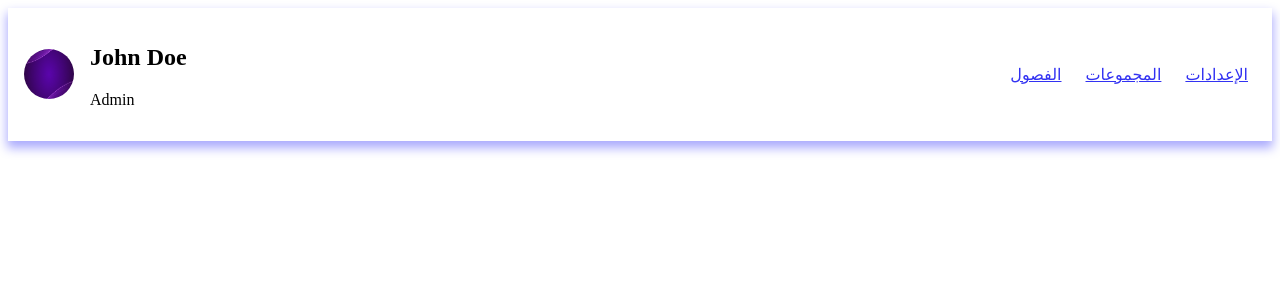
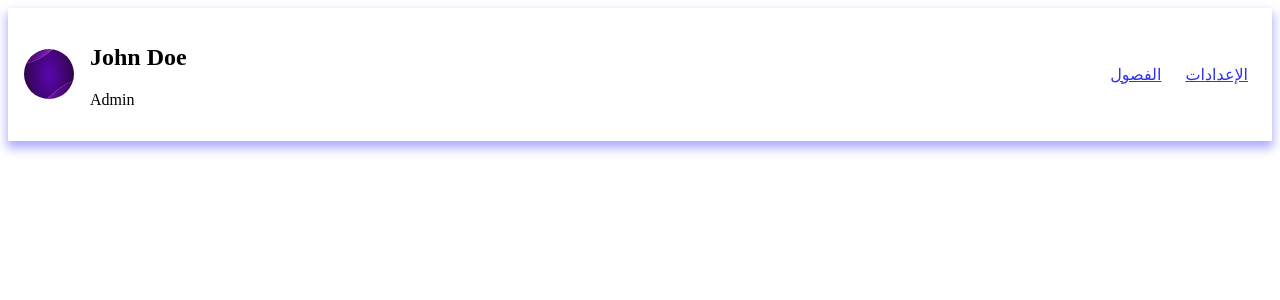
Before and after one commit to feny1/WebUQU8, a PHP site: page /index.php in a window 1280 px wide. Shown: the top 300 px of the page. Run offline with PHP 8.4, Linux system fonts and the light colour scheme.

Commit message:
fixed content in navbar

```diff
--- a/components/navbar.php
+++ b/components/navbar.php
@@ -22,15 +22,12 @@ $loggedIn = isset($_SESSION['user']);
     </div>
     <nav>
       <a href="../pages/viewClasses.php">الفصول</a>
-      <a href="#">المجموعات</a>
       <a href="../pages/Setting.html">الإعدادات</a>
     </nav>
   <?php } else { ?>
     <nav class="login">
       <div>
         <a href="../index.php">الرئيسية</a>
-        <a href="../pages/viewClasses.php">الفصول</a>
-        <a href="#">المجموعات</a>
       </div>
       <div>
         <a href="../pages/SignUp.html">التسجيل</a>
```
